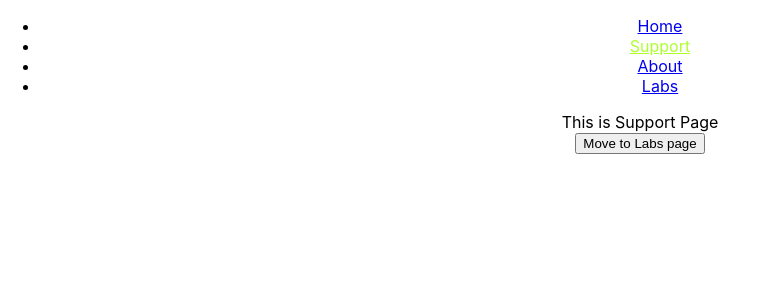
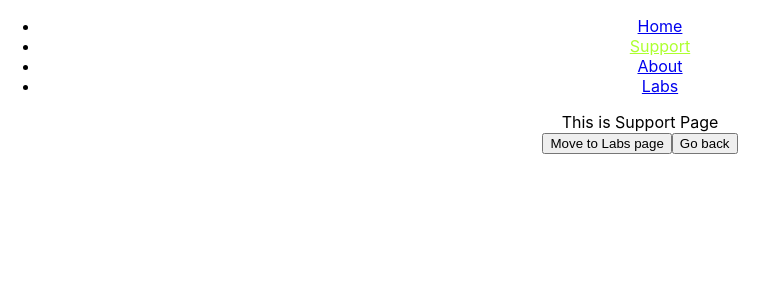
Before and after one commit to vaidehijadhav/reactRouter, a React (Create React App) app: page /support in a window 1280 px wide. Shown: the top 300 px of the page, without its empty margins (0-778 px from the left). Built offline with nearby package versions, Linux system fonts and the light colour scheme.

Commit message:
create back button

```diff
--- a/src/components/Support.js
+++ b/src/components/Support.js
@@ -8,10 +8,15 @@ const Support = () =>{
         //move to labs page
         navigate("/labs");
     }
+
+    function backHandler(){
+        navigate(-1);
+    }
     return (
         <div>
             <div>This is Support Page</div>
             <button onClick={clickHandler}>Move to Labs page</button>
+            <button onClick={backHandler}> Go back</button>
         </div>
     )
 }
```
